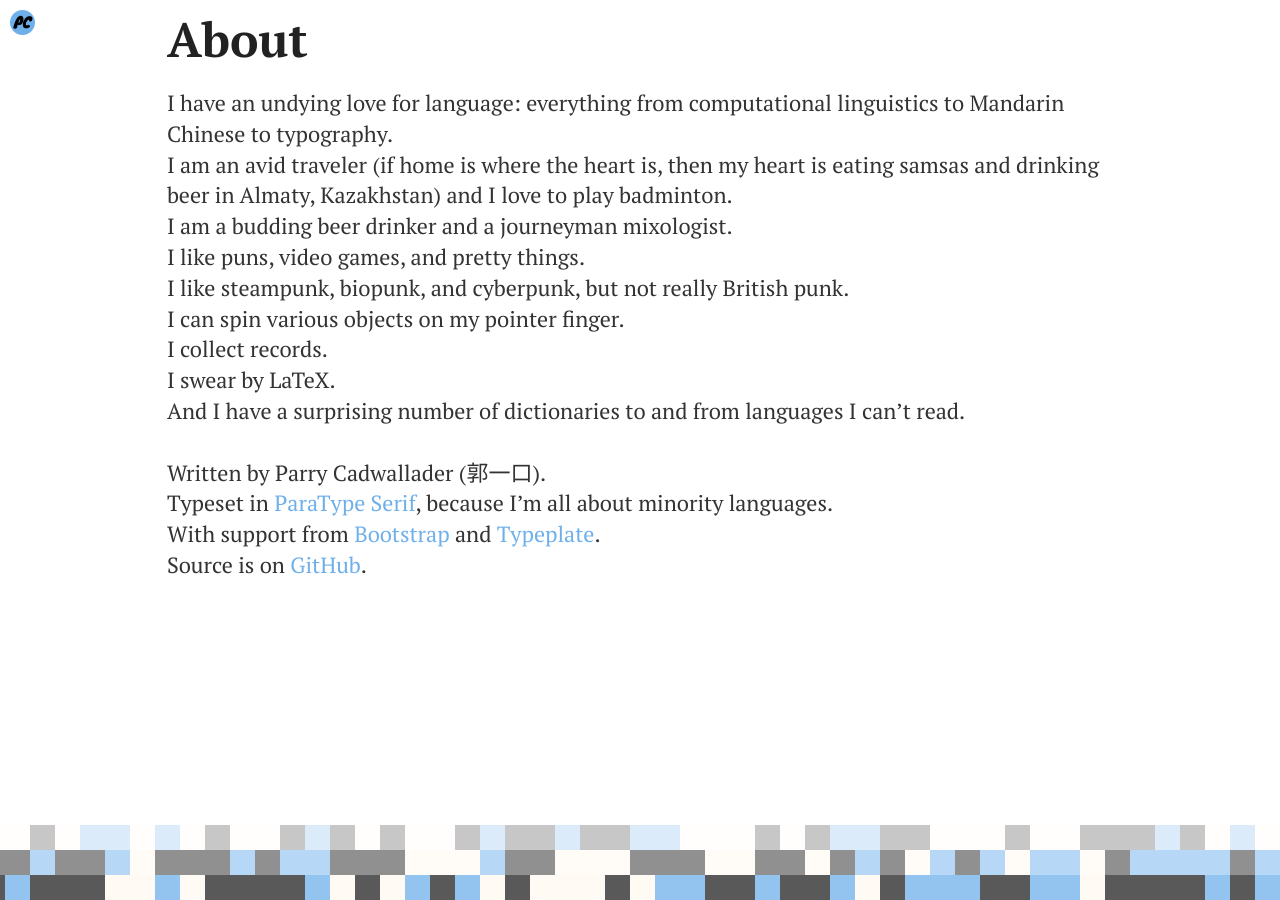
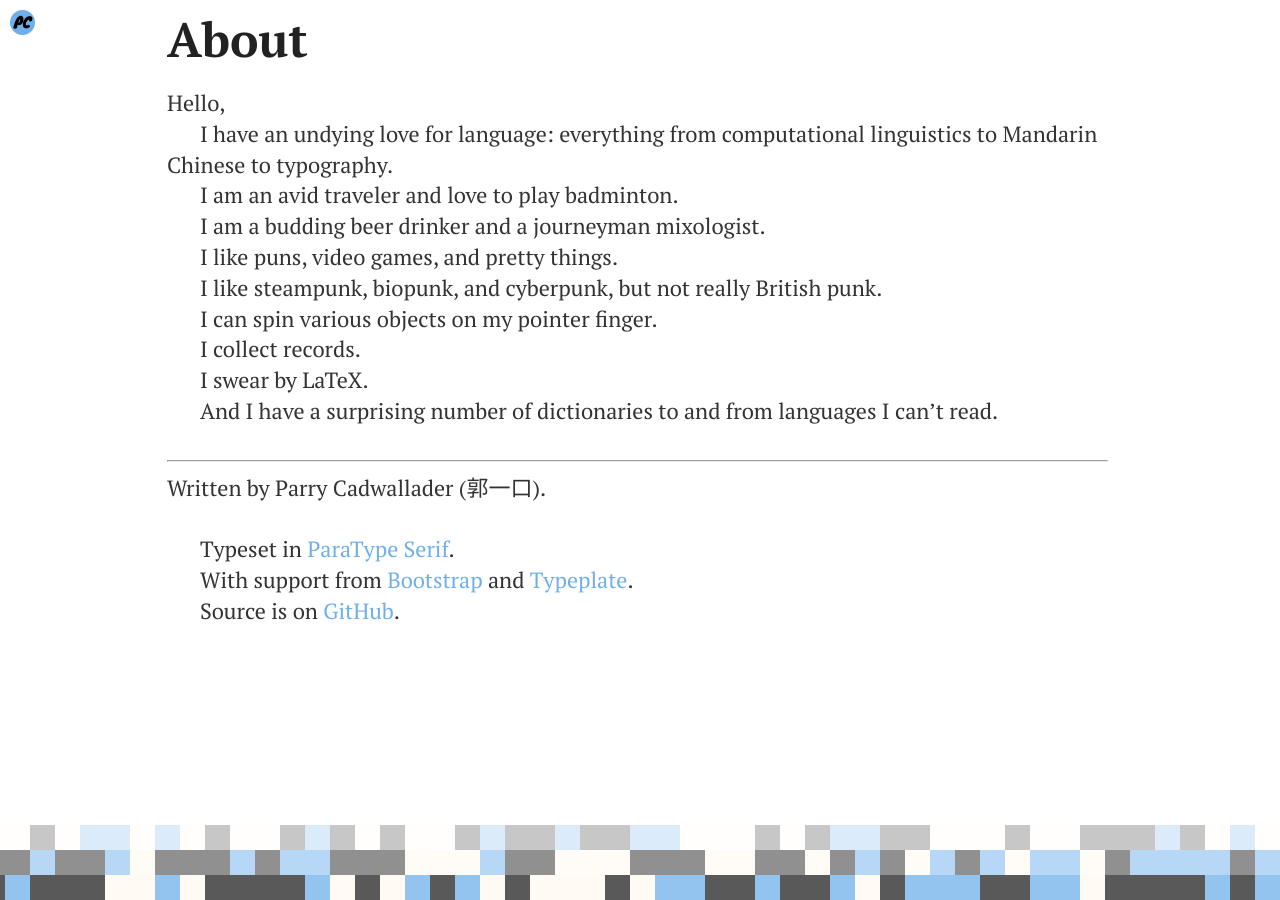
Before and after one commit to parryc/parryblog, a Jekyll site: the page built from _posts/1991-06-20-about.md, in a window 1280 px wide. Built offline with Jekyll 4.4.1, drawn with Linux system fonts in a browser that asks for light colours.

Commit message:
Futzing with about page

```diff
--- a/_posts/1991-06-20-about.md
+++ b/_posts/1991-06-20-about.md
@@ -2,23 +2,31 @@
 layout: post
 date: 1991-06-20
 ---
+Hello,
 
 I have an undying love for language: everything from computational linguistics to Mandarin Chinese to typography.
-<br/>
-I am an avid traveler (if home is where the heart is, then my heart is eating samsas and drinking beer in Almaty, Kazakhstan) and I love to play badminton.  <br/>
-I am a budding beer drinker and a journeyman mixologist. <br/>
-I like puns, video games, and pretty things. <br/>
-I like steampunk, biopunk, and cyberpunk, but not really British punk. <br/>
-I can spin various objects on my pointer finger. <br/>
-I collect records. <br/>
-I swear by LaTeX. <br/>
+
+I am an avid traveler and love to play badminton.
+
+I am a budding beer drinker and a journeyman mixologist.
+
+I like puns, video games, and pretty things.
+
+I like steampunk, biopunk, and cyberpunk, but not really British punk.
+
+I can spin various objects on my pointer finger.
+
+I collect records.
+
+I swear by LaTeX.
+
 And I have a surprising number of dictionaries to and from languages I can't read.
-<br/>
-<br/>
+<hr>
 Written by Parry Cadwallader (郭一口).
-<br/>
-Typeset in <a href="http://www.paratype.com/public/">ParaType Serif</a>, because I'm all about minority languages.
-<br/>
+<br/><br/>
+
+Typeset in <a href="http://www.paratype.com/public/">ParaType Serif</a>.
+
 With support from <a href="http://twitter.github.io/bootstrap/">Bootstrap</a> and <a href="http://typeplate.com/">Typeplate</a>.
-<br/>
+
 Source is on <a href="http://github.com/parryc/parryblog/">GitHub</a>.
--- a/index.html
+++ b/index.html
@@ -8,7 +8,7 @@
   {% for cat in site.categories  %}
     <a href="/categories/{{ cat[0] | replace:' ','-'}}" class="category">{{ cat[0] }}</a>
   {% endfor %}
-  <h4 style="position: absolute; bottom: 15px"><a href="/about">About</a></h4>
+  <h4 id="about"><a href="/about">About</a></h4>
 </aside>
 <section class="content">
   {% for post in site.posts %}
--- a/stylesheets/style.css
+++ b/stylesheets/style.css
@@ -213,6 +213,11 @@
 	padding: 10px;
 }
 
+#about {
+	position: absolute;
+	bottom: 90px;
+}
+
 #front-page {
 	margin-top: 50px;
 }
@@ -275,16 +280,19 @@
 }
 
 @media(max-width: 640px){
+	blockquote {
+		margin-right: 0;
+		margin-left: -15px;
+	}
+
 	.category {
 		font-size: .75em;
 	}
 	.title-large {
 		display: none;
 	}
-
-	blockquote {
-		margin-right: 0;
-		margin-left: -15px;
+	#about {
+		bottom: 15px;
 	}
 }
 
```
Also changed, not shown: _posts/2013-03-28-sex-between-the-lines.md (+1 -1 lines), _posts/2013-04-11-one-sexty-one.md (+4 -2 lines).
